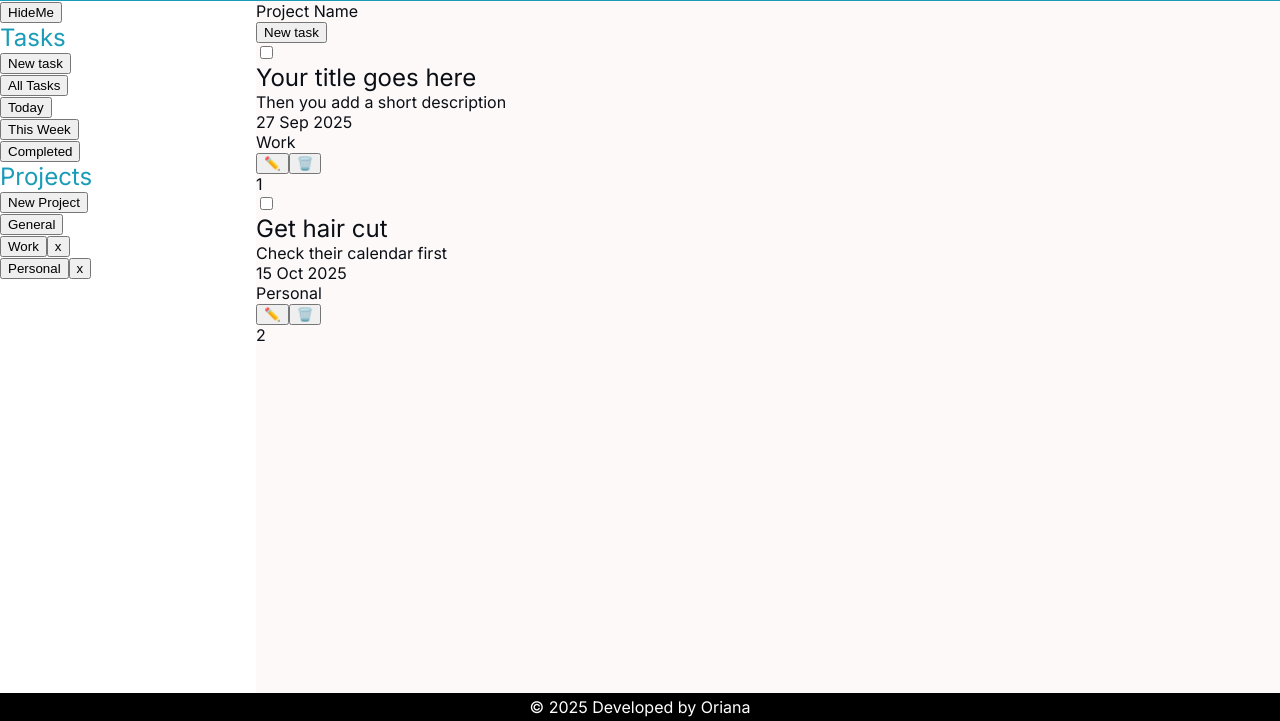
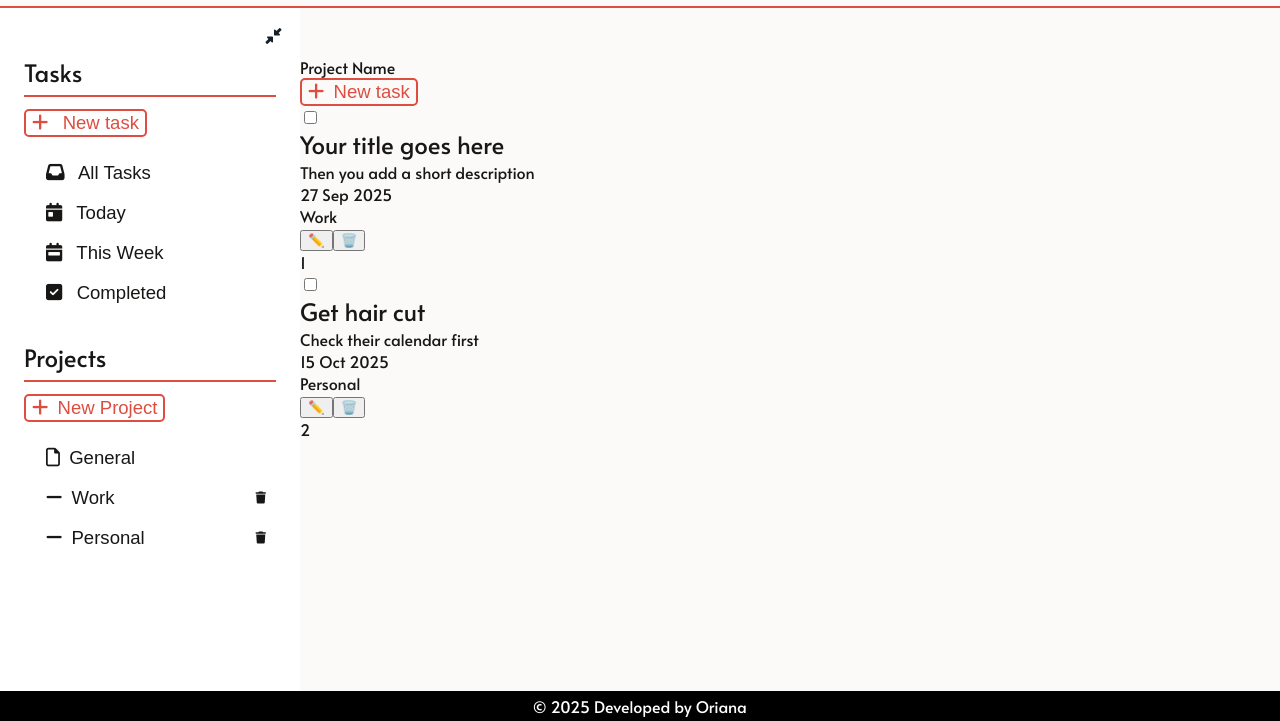
Before and after one commit to OrianaLand/Todo-List, a website built with webpack: page src/template.html in a window 1280 px wide. Shown: the part 79-800 px from the top of the page. Built offline with nearby package versions, Linux system fonts and the light colour scheme.

Commit message:
Complete sidebar styling with static/dynamic categories and add toggle for show/hide

```diff
--- a/src/index.js
+++ b/src/index.js
@@ -25,8 +25,9 @@ import { deleteTodo } from "./todoList.js";
 const darkModeBtn = document.querySelector(".checkbox-dark-mode");
 const body = document.querySelector("body");
 
-const hideSidebarBtn = document.querySelector(".hide-sidebar");
+const hideSidebarBtn = document.querySelector(".checkbox-hide-sidebar");
 const sidebar = document.querySelector(".sidebar");
+const main = document.querySelector(".main");
 
 const allTasksBtn = document.querySelector(".all-tasks-btn");
 const todayTasksBtn = document.querySelector(".today-tasks-btn");
@@ -67,9 +68,14 @@ function toggleDarkMode() {
   body.classList.toggle("dark-mode");
 }
 
-/* function hideSidebar() {
-  sidebar.style.display = sidebar.style.display === "none" ? "block" : "none";
-} */
+function hideSidebar() {
+  sidebar.classList.toggle("hidden");
+}
+
+function expandMain() {
+  main.classList.toggle("expand");
+}
+
 function removeProject(projectId, projectTitle, categoryLi) {
   if (
     confirm(
@@ -195,7 +201,10 @@ darkModeBtn.addEventListener("change", () => {
   toggleDarkMode();
 });
 
-/* hideSidebarBtn.addEventListener("click", () => {
+hideSidebarBtn.addEventListener("click", () => {
   hideSidebar();
-}) */ renderDynamicCategories();
+  expandMain();
+});
+
+renderDynamicCategories();
 renderView();
--- a/src/styles.css
+++ b/src/styles.css
@@ -27,7 +27,7 @@ ul{
 
 body{
     height: 100vh;
-    font-family: "Inter", sans-serif;
+    font-family: "Alata", sans-serif;
     display: grid;
     grid-template-rows: auto 1fr auto;
     grid-template-columns: 1fr;
@@ -35,30 +35,41 @@ body{
 
 /* ---Custom properties--- */
 :root {
-    --bg-color-primary: #fdf9f9;
-    --bg-color-seconday: #fcfaf8;
+    --bg-color-primary: #fcfaf8;
+    --bg-color-secondary: #fff;
 
 
-    --accent-color-primary: #1a9cb8;
-    --accent-color-seconday: #1a94b8;
+    --accent-color-primary: #dd4d40;
+    --accent-color-seconday: #dd4d40;
 
-    --text-color-primary: #0a0e15;
-    --text-color-secondary: #000000b3;
+    --text-color-primary: #191716;
+    --text-color-secondary: #15202b;
+
+    --bg-hover-primary: #dd4d403b;
+    --bg-hover-secondary: #dd4d404f;
 
 
     --transition-default: all 0.2s ease;
 }
 
+/* ---Dark mode properties--- */
+
 body.dark-mode{
-    --bg-color-primary: #0a0e15;
-    --bg-color-secondary: #0a0e15f7;
+    --bg-color-primary: #192734;
+    --bg-color-secondary: #15202b;
 
     --accent-color-primary: #1a9cb8;
     --accent-color-seconday: #1a94b8;
 
     --text-color-primary: #fdf9f9;
     --text-color-secondary: #ffffffb3;
+
+    --bg-hover-primary: #1a9cb83b;
+    --bg-hover-secondary: #1a94b84f;
+
 }
+
+/* ---Header styles--- */
 
 .header{
     background-color: var(--bg-color-primary);
@@ -114,13 +125,11 @@ body.dark-mode{
 .fa-moon {
     color: #f1c40f;
     font-size: 12.5px;
-/* font-size: calc(9px + .95vw); */
 }
 
 .fa-sun {
     color: #f39c12;
     font-size: 12.5px;
-/* font-size: calc(9px + .95vw); */
 }
 
 .checkbox-dark-mode-label .ball {
@@ -137,18 +146,101 @@ body.dark-mode{
 .checkbox-dark-mode:checked+.checkbox-dark-mode-label .ball {
     transform: translateX(22px);
 }
-.sidebar{
-    background-color: var(--bg-color-secondary);
-    color: var(--accent-color-primary);
-    position: relative;
+
+.content{
+    background-color: var(--bg-color-primary);
 }
 
+/* ---Sidebar Styles---*/
+.sidebar.sidebar{
+    background-color: var(--bg-color-secondary);
+    color: var(--text-color-primary);
+    position: relative;
+    display: flex;
+    flex-direction: column;
+    padding: 1.5em;
+    z-index: 2;
+    width: 300px;
+}
 
+.sidebar-title{
+    padding-bottom: 0.25em;
+    margin: 1em 0em .5em 0em;
+    border-bottom: 2px solid var(--accent-color-primary);
+    font-weight: 500;
+}
+
+.move-on-press{
+    z-index: 3;
+    scale: 1;
+}
+
+.categories{
+    margin-top: 1.25em;
+}
+
+.categories li {
+    margin: 0.5em 0;
+    padding-left: 1em;
+    padding: 0.25em 0.25em 0.25em 1em;
+    display: flex;
+    justify-content: space-between;
+}
+
+.categories li:hover{
+    background-color: var(--bg-hover-primary);
+    border-radius: 5px;
+    cursor: pointer;
+}
+
+.categories li button:hover,
+.categories li button i:hover{
+    cursor: pointer;
+
+}
+
+.categories li button, .add-button{
+    background: none;
+    border: none;
+    outline: none;
+    font-size: calc(16px + .2vw);
+    color: var(--text-color-primary);
+
+}
+
+button i {
+    padding-right: .5em;
+}
+
+.add-button {
+    color: var(--accent-color-primary);
+    border: 2px solid var(--accent-color-primary);
+    border-radius: 5px;
+}
+
+.add-button:hover{
+    color: var(--bg-color-primary);
+    background-color: var(--accent-color-primary);
+}
+
+.dynamic-categories .fa-trash {
+    font-size: 12px;
+    padding-right: .5em;
+}
+
+.dynamic-categories .fa-trash:hover {
+    background-color: var(--bg-hover-secondary);
+    border-radius: 5px;
+}
+
+/* ---Main Styles--- */
 .main{
     background-color: var(--bg-color-primary);
     color: var(--text-color-primary);
+    z-index: 1;
 }
 
+/*---Footer Styles---*/
 footer {
     background-color: var(--text-color-primary);
     color: var(--bg-color-primary);
@@ -156,15 +248,17 @@ footer {
     padding: 0.25em;
 }
 
-/* --- Layout styles Desktop ---*/
+/* --- LAYOUT STYLES DESKTOP ---*/
 @media only screen and (min-width: 780px) {
 
  .content {
     display: grid;
     height: 100%;
-    grid-template-columns: 1fr 4fr;
+    grid-template-columns: 300px 1fr;
     grid-template-rows: 1fr 4fr;
  }
+
+ /* ---Header--- */
 
  .fa-calendar-check{
     padding: 0 .25em;
@@ -192,15 +286,58 @@ footer {
     transform: translateX(29px);
  }
 
+ /* ---Sidebar--- */
  .sidebar{
-
+   position: relative;
     grid-row: 1/-1;
+    transition: transform 0.3s ease;
 
  }
+
+ .sidebar.hidden {
+    transform: translateX(-100%);
+ }
+
+ .sidebar > input {
+    display: none;
+ }
+
+ .move-on-press{
+    position: absolute;
+    top: 12px;
+    right: 12px;
+    transition: right 0.3s ease-in-out;
+    padding: .25em .4em;
+ }
+
+ .move-on-press:hover{
+    cursor: e-resize;
+    background-color: var(--bg-hover-secondary);
+    border-radius: 5px;
+
+ }
+
+ .fa-down-left-and-up-right-to-center{
+    color: var(--text-color-secondary);
+ }
+
+ #hide-sidebar:checked+.move-on-press {
+     right: -33px;
+     transition: right 0.3s ease;
+ }
+
  .main {
     grid-column: 2 / -1;
     grid-row: 1 /-1;
+    padding-top: 3em;
+    transition: transform 0.3s ease;
  }
+
+ .main.expand{
+    transform: translateX(-300px);
+    padding: 3em 25px;
+ }
+
  .footer {
     background-color: black;
     color: #fff;
--- a/src/template.html
+++ b/src/template.html
@@ -6,7 +6,7 @@
     <link rel="preconnect" href="https://fonts.googleapis.com" />
     <link rel="preconnect" href="https://fonts.gstatic.com" crossorigin />
     <link
-      href="https://fonts.googleapis.com/css2?family=Inter:ital,opsz,wght@0,14..32,100..900;1,14..32,100..900&family=Noto+Sans:ital,wght@0,100..900;1,100..900&family=Nunito+Sans:ital,opsz,wght@0,6..12,200..1000;1,6..12,200..1000&display=swap"
+      href="https://fonts.googleapis.com/css2?family=Alata&family=Inter:ital,opsz,wght@0,14..32,100..900;1,14..32,100..900&family=Noto+Sans:ital,wght@0,100..900;1,100..900&family=Nunito+Sans:ital,opsz,wght@0,6..12,200..1000;1,6..12,200..1000&display=swap"
       rel="stylesheet"
     />
     <!-- Font Awesome 6 (latest) -->
@@ -38,35 +38,45 @@
     </header>
     <div class="content">
       <div class="sidebar">
-        <button class="hide-sidebar">HideMe</button>
+        <input
+          type="checkbox"
+          class="checkbox-hide-sidebar"
+          id="hide-sidebar"
+        />
+        <label for="hide-sidebar" class="move-on-press" tabindex="0"
+          ><i class="fa-solid fa-down-left-and-up-right-to-center"></i
+        ></label>
         <div class="static-categories-container">
           <h2 class="sidebar-title">Tasks</h2>
+          <button class="add-button new-task" data-category="new-task">
+            <i class="fa-solid fa-plus"></i>
+            New task
+          </button>
           <ul class="categories">
             <li>
-              <button class="add-button new-task" data-category="new-task">
-                New task
-              </button>
-            </li>
-            <li>
               <button class="all-tasks-btn" data-category="all">
+                <i class="fa-solid fa-inbox"></i>
                 <span class="category-name">All Tasks</span>
                 <span class="counter" id="all-tasks"></span>
               </button>
             </li>
             <li>
               <button class="today-tasks-btn" data-category="today">
+                <i class="fa-solid fa-calendar-day"></i>
                 <span class="category-name">Today</span>
                 <span class="counter" id="today-tasks"></span>
               </button>
             </li>
             <li>
               <button class="upcoming-tasks-btn" data-category="upcoming">
+                <i class="fa-solid fa-calendar-week"></i>
                 <span class="category-name">This Week</span>
                 <span class="counter" id="upcoming-tasks"></span>
               </button>
             </li>
             <li>
               <button class="completed-tasks-btn" data-category="completed">
+                <i class="fa-solid fa-square-check"></i>
                 <span class="category-name">Completed</span>
                 <span class="counter" id="completed-tasks"></span>
               </button>
@@ -75,7 +85,9 @@
         </div>
         <div class="dynamic-categories-container">
           <h2 class="sidebar-title">Projects</h2>
-          <button class="add-button new-project">New Project</button>
+          <button class="add-button new-project">
+            <i class="fa-solid fa-plus"></i>New Project
+          </button>
           <ul class="categories dynamic-categories"></ul>
         </div>
       </div>
@@ -84,7 +96,9 @@
           <span class="main-title">Project Name</span>
         </div>
         <div class="list-container">
-          <button class="add-button new-task">New task</button>
+          <button class="add-button new-task">
+            <i class="fa-solid fa-plus"></i>New task
+          </button>
           <ul class="tasks-list"></ul>
         </div>
       </div>
--- a/src/todoDOM.js
+++ b/src/todoDOM.js
@@ -126,11 +126,14 @@ export const renderDynamicCategories = () => {
   for (let category of dynamicCategories) {
     const categoryLi = document.createElement("li");
     const categoryBtn = document.createElement("button");
+    const iconElement = document.createElement("i");
     const textSpan = document.createElement("span");
     const counterSpan = document.createElement("span");
 
     categoryBtn.classList.add("dynamic-category-button");
     categoryBtn.dataset.category = category.id;
+
+    iconElement.classList.add("fa-regular", "fa-file");
 
     textSpan.innerText = category.title;
     textSpan.classList.add("category-name");
@@ -138,15 +141,22 @@ export const renderDynamicCategories = () => {
     counterSpan.classList.add("counter");
     counterSpan.id = category.id;
 
-    categoryBtn.append(textSpan, counterSpan);
+    categoryBtn.append(iconElement, textSpan, counterSpan);
     categoryLi.append(categoryBtn);
 
     if (category.title !== "General") {
       const deleteCategorybtn = document.createElement("button");
-      deleteCategorybtn.innerText = "x";
-      deleteCategorybtn.classList.add("delete-category");
+      deleteCategorybtn.classList.add(
+        "fa-solid",
+        "fa-trash",
+        "delete-category"
+      );
+
+      iconElement.classList.replace("fa-file", "fa-minus");
+      iconElement.classList.replace("fa-regular", "fa-solid");
       categoryLi.append(deleteCategorybtn);
     }
+
     allCategoriessUl.append(categoryLi);
   }
 };
```
